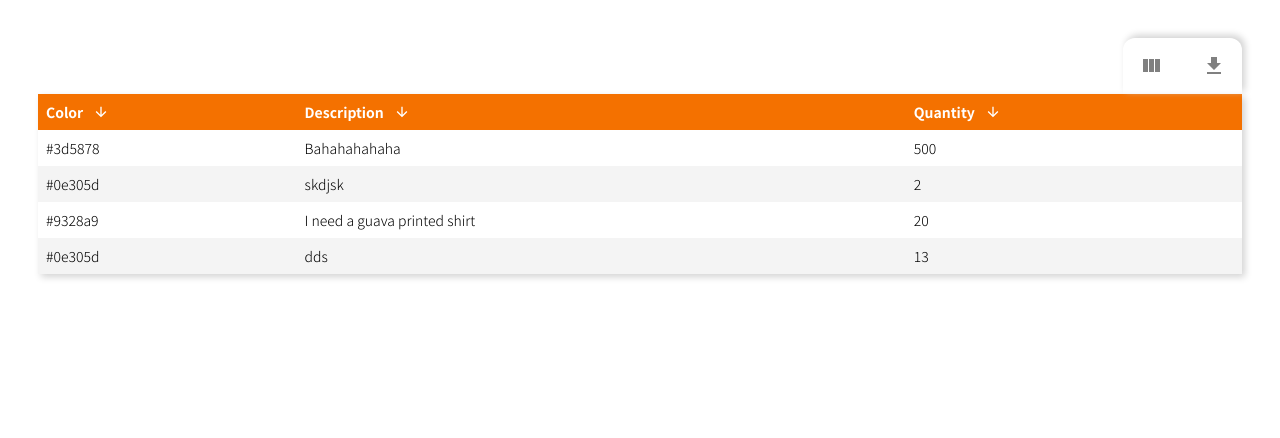
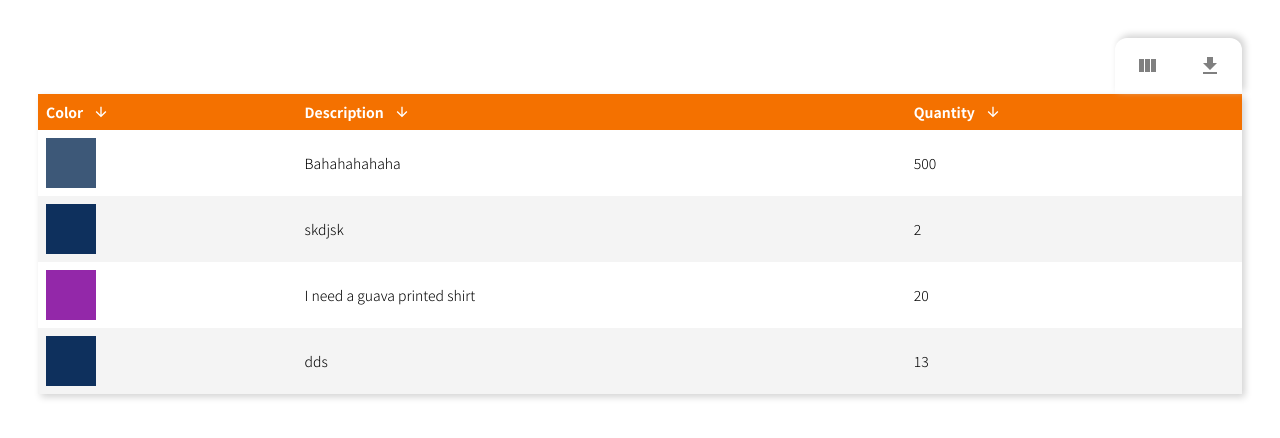
Before and after one commit to usmanabdurrehman/Upstate-UI, a React (Create React App) app: page / in a window 1280 px wide. Shown: the top 438 px of the page. Built offline with nearby package versions, Linux system fonts and the light colour scheme.

Commit message:
Added custom widget support

```diff
--- a/src/App.js
+++ b/src/App.js
@@ -1,11 +1,13 @@
-import {DataTable} from './Components'
+import { DataTable } from "./Components";
 
 function App() {
-  return (
-    <div className="App">
-      <DataTable columns={['color','description','quantity']}/>
-    </div>
-  );
+	return (
+		<div className="App">
+			<DataTable columns={["color", "description", "quantity"]} customWidgets={{
+				color:(value) => <div style={{backgroundColor:value,width:'50px',height:'50px'}}></div>
+			}} />
+		</div>
+	);
 }
 
 export default App;
--- a/src/Components/DataTable/DataTable.jsx
+++ b/src/Components/DataTable/DataTable.jsx
@@ -18,7 +18,7 @@ const useStyles = makeStyles((theme) => ({
 	},
 }));
 
-export default function DataTable({ columns }) {
+export default function DataTable({ columns, customWidgets }) {
 	const classes = useStyles();
 
 	const [data, setData] = useState(dummyData);
@@ -192,7 +192,7 @@ export default function DataTable({ columns }) {
 					{data.map((row, index) => (
 						<tr className={styles.row}>
 							{tableColumns.map((column) => (
-								<td>{row[column]}</td>
+								<td>{customWidgets[column] ? customWidgets[column](row[column]) : row[column]}</td>
 							))}
 						</tr>
 					))}
--- a/src/Components/DataTable/DataTable.module.css
+++ b/src/Components/DataTable/DataTable.module.css
@@ -19,7 +19,7 @@
 }
 
 .icons{
-	padding:4px;
+	padding:4px 8px;
 	box-shadow: 3px -3px 7px lightgray;
 	border-radius: 12px 12px 0 0;
 	display: grid;
```
